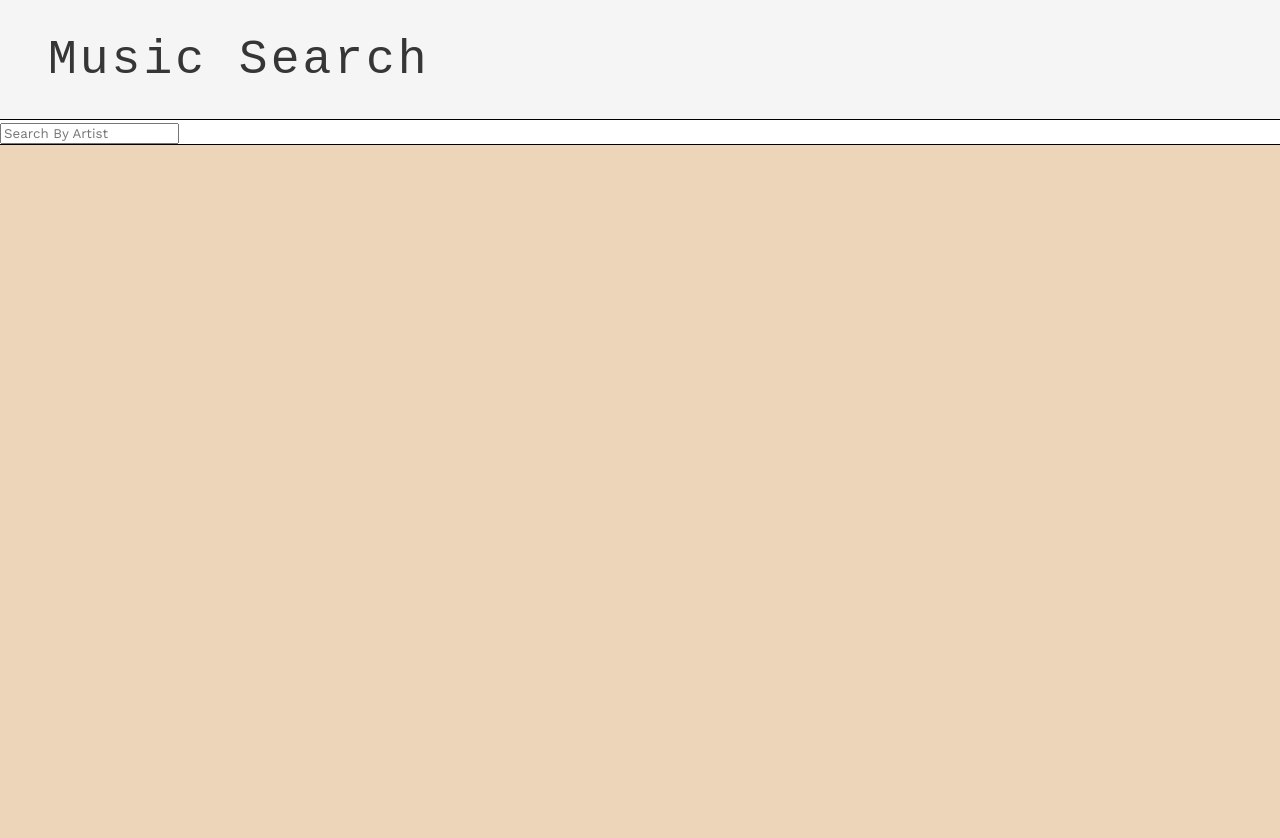
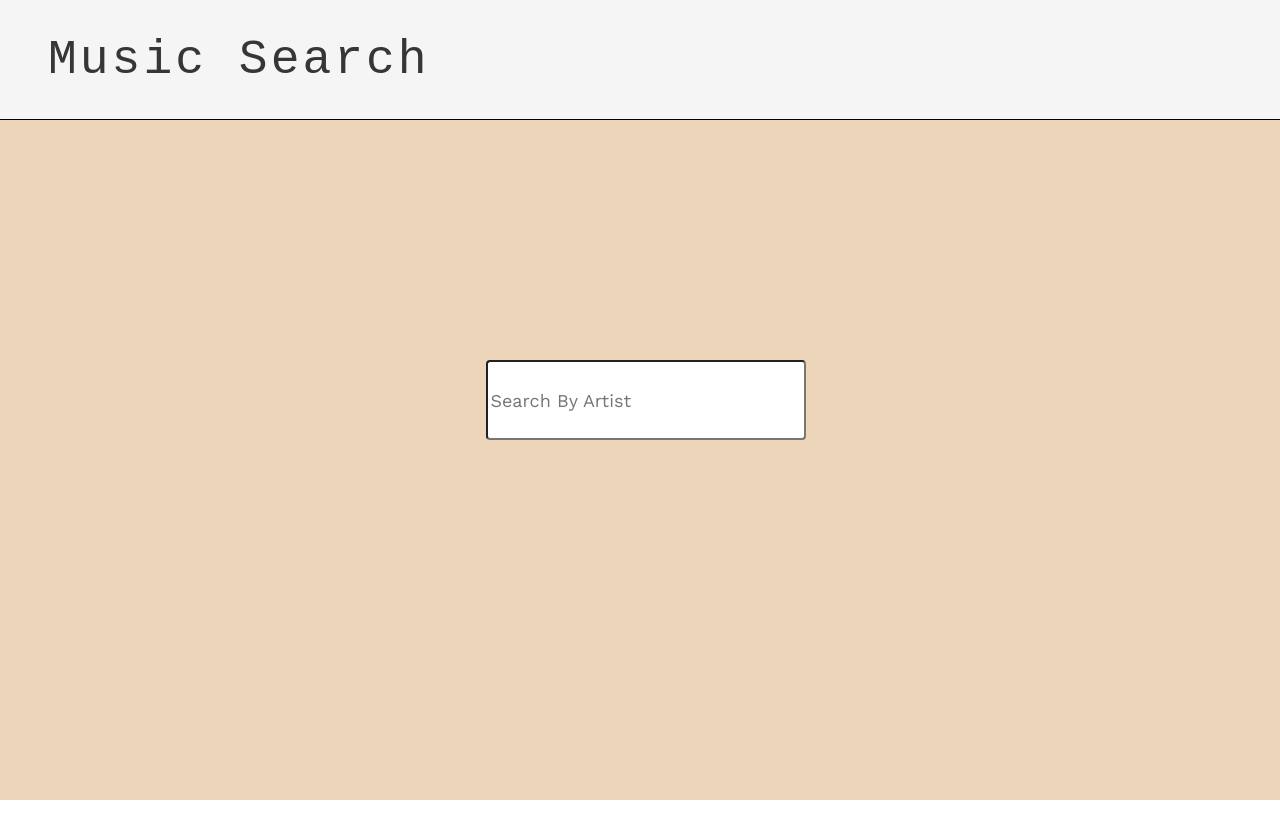
Before and after one commit to avnit77/music-search, a React (Create React App) app: page / in a window 1280 px wide. Shown: the top 838 px of the page. After the commit the page ends 800 px from the top, so only its background shows below. Built offline with nearby package versions, Linux system fonts and the light colour scheme; a web font is replaced by a local one.

Commit message:
reusable results component, updates to styling

```diff
--- a/src/styles/header.scss
+++ b/src/styles/header.scss
@@ -8,6 +8,5 @@
 
     h1 {
         font-family: monospace;
-        font-size: 4rem;
     }
   }
--- a/src/styles/index.scss
+++ b/src/styles/index.scss
@@ -19,6 +19,7 @@ html {
 }
 
 .pageContent {
-    height: 100vh;
+    height: 85vh;
     width: 100%;
+    background-color: #edd5ba;
   }
--- a/src/styles/results.scss
+++ b/src/styles/results.scss
@@ -1,37 +1,96 @@
 
 .results {
     text-align: center;
-    background-color: #edd5ba;
-    min-height: 100vh;
-    border-top: 1px solid black;
+    height: 100%;
+    // min-height: 100vh;
+    // border-top: 1px solid black;
 
     h2 {
         font-family: monospace;
-        font-size: 3rem;
-        padding: 3rem;
+        padding: 1%;
         text-decoration: underline;
+        height: 10%;
     }
 
     ul {
-        width: 80vw;
+        display: flex;
+        flex-wrap: wrap;
+        width: 100vw;
         margin: auto;
+        justify-content: center;
+        overflow-wrap: break-word;
         text-align: left;
+        overflow: scroll;
+        height: 90%;
+        -ms-overflow-style: none;
+        scrollbar-width: none;
+        &::-webkit-scrollbar {
+            display: none;
+          }
 
         li {
             border-bottom: 2px solid black;
-            padding: 1rem .25rem 1rem .25rem;
+            padding: 1rem;
+            width: 51vw;
+            &.release {
+                width: 24vw;
+                min-width: 300px;
+                min-height: 400px;
+            }
+
+
 
             a {
                 text-decoration: none;
                 color: black;
+            }
+            .description {
+                border: 1px solid black;
             }
 
         }
 
         h1 {
             font-family: monospace;
-            font-size: 2.5rem;
+
+        }
+        p {
+            font-family: monospace;
+            overflow-wrap: unset;
+            margin-top: 1rem;
+            margin-bottom: .5rem;
+        }
+
+    }
+
+    .container {
+        margin: auto;
+        text-align: center;
+        overflow: hidden;
+
+        &.defaultImage {
+            height: 75%;
+            margin-bottom: 5px;
+            background-image: url('../assets/default.png');
+            background-size: contain;
+            background-repeat: no-repeat;
+            border: 2px solid black;
+            .description {
+                height: 25%;
+
+            }
+
+            img {
+                display: none;
+            }
         }
     }
 
+    img {
+        width: inherit;
+        height: initial;
+        border: 2px solid black;
+    }
+
+
 }
--- a/src/styles/search.scss
+++ b/src/styles/search.scss
@@ -1,10 +1,24 @@
+.noResults {
+    position: fixed;
+    left: 38%;
+    top: 45%;
+    transition-duration: 2s;
+    input {
+        height: 10vh;
+        width: 25vw;
+        font-size: large;
+    }
+}
 .search {
     display: flex;
-    background-color: whitesmoke;
-    height: 10vh;
     justify-content: flex-end;
     align-items: center;
     padding-right: 2rem;
+    position: fixed;
+    top: 20vh;
+    left: 80%;
+    transition-duration: 1s;
+
 
     form {
         display: flex;
@@ -12,15 +26,19 @@
     }
 
     input {
-        font-family: monospace;
-        font-size: 2rem;
-        border-radius: .25rem;
+        height: 5vh;
+        font-size: medium;
     }
+
 
     button {
         font-family: monospace;
-        font-size: 1.5rem;
         margin-left: 1.5rem;
         border-radius: .25rem;
     }
 }
+
+input {
+    font-family: monospace;
+    border-radius: .25rem;
+}
```
Also changed, not shown: src/components/elem/Results.js (added, +15 -0 lines).
